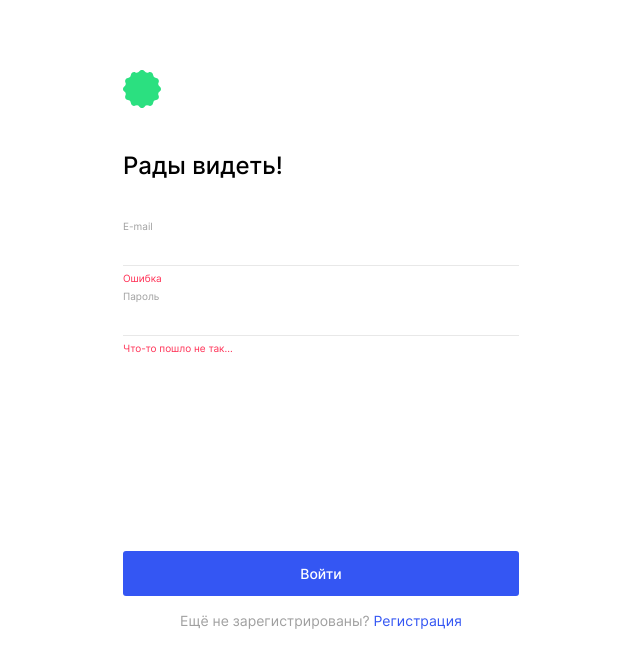
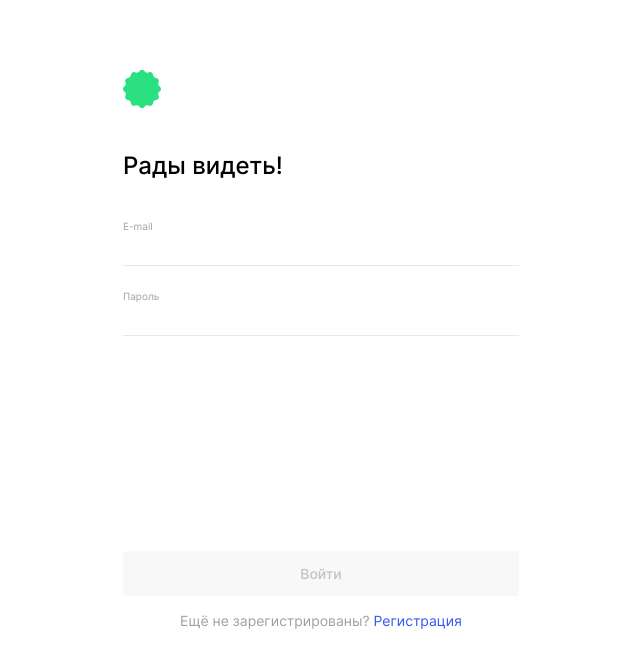
Before and after one commit to NataliaBaeva20/movies-explorer-frontend, a React (Create React App) app: page /signin in a window 1280 px wide. Shown: the top 668 px of the page, without its empty margins (319-959 px from the left). Built offline with nearby package versions, Linux system fonts and the light colour scheme; no server answers.

Commit message:
feat: валидация компонентов авторизации и регистрации

```diff
--- a/src/components/App/App.js
+++ b/src/components/App/App.js
@@ -13,7 +13,7 @@ import PageNotFound from '../PageNotFound/PageNotFound';
 import Profile from '../Profile/Profile';
 
 function App() {
-  const [loggedIn, setLoggedIn] = React.useState(true);
+  const [loggedIn, setLoggedIn] = React.useState(false);
   const [apiMoviesList, setApiMoviesList] = React.useState([]);
   const [movies, setMovies] = React.useState([]);
   const [savedMovies, setSavedMovies] = React.useState([]);
@@ -26,18 +26,18 @@ function App() {
     getInitialMovies()
     .then((data) => {
       setApiMoviesList(data);
-      console.log(data)
+      // console.log(data)
     })
     .catch(err => {
       setErrorServer(true);
-      console.log(err);
+      // console.log(err);
     });
 
     mainApi.getMyMovies(token)
       .then(data => {
         setSavedMovies(data);
         localStorage.setItem('savedMovies', JSON.stringify(data));
-        console.log(data);
+        // console.log(data);
       });
   }, []);
 
@@ -90,9 +90,13 @@ function App() {
       })
   }
 
+  function handelRegisterUser() {
+
+  }
+
   React.useEffect(() => {
     setMovies(JSON.parse(localStorage.getItem('movies')));
-    console.log(JSON.parse(localStorage.getItem('movies')))
+    // console.log(JSON.parse(localStorage.getItem('movies')));
   }, []);
 
   return (
@@ -110,7 +114,7 @@ function App() {
         <Route path="/profile">
           <Profile loggedIn={loggedIn} />
         </Route>
-        <Route path="/signup">
+        <Route path="/signup" onRegister={handelRegisterUser}>
           <Register />
         </Route>
         <Route path="/signin">
--- a/src/components/Authorization/Authorization.css
+++ b/src/components/Authorization/Authorization.css
@@ -74,6 +74,13 @@
   cursor: pointer;
 }
 
+.form__btn:disabled {
+  background: #F8F8F8;
+  color: #C2C2C2;
+  cursor: default;
+  opacity: 1;
+}
+
 .auth__subtitle {
   font-weight: 400;
   font-size: 14px;
--- a/src/components/Authorization/Authorization.js
+++ b/src/components/Authorization/Authorization.js
@@ -1,5 +1,4 @@
 import './Authorization.css';
-
 
 function Authorization(props) {
   return (
--- a/src/components/Login/Login.js
+++ b/src/components/Login/Login.js
@@ -4,22 +4,25 @@ import './Login.css';
 
 import Logo from '../Logo/Logo';
 import Authorization from '../Authorization/Authorization';
+import { useFormWithValidation } from '../../hooks/useFormWithValidation';
 
 function Login() {
+  const {values, handleChange, errors, isValid, resetForm} = useFormWithValidation();
+
   return (
     <section className="login">
       <Logo />
 
       <Authorization title="Рады видеть!" name="login">
         <p className="form__input-text">E-mail</p>
-        <input id="email-user" type="url" name="email" className="form__input" required />
-        <span className="form__error email-user-error">Ошибка</span>
+        <input value={values.email} onChange={handleChange} type="email" name="email" className="form__input" required />
+        <span className="form__error">{errors.email}</span>
 
         <p className="form__input-text">Пароль</p>
-        <input id="password" type="password" name="password" className="form__input" required />
-        <span className="form__error password-error">Что-то пошло не так...</span>
+        <input value={values.password} onChange={handleChange} type="password" name="password" className="form__input" required />
+        <span className="form__error">{errors.password}</span>
 
-        <button type="submit" className="form__btn login__bnt">Войти</button>
+        <button type="submit" className="form__btn login__bnt" disabled={!isValid}>Войти</button>
       </Authorization>
 
       <p className="auth__subtitle">Ещё не зарегистрированы? <Link to="/signup" className="auth__link">Регистрация</Link></p>
--- a/src/components/Register/Register.js
+++ b/src/components/Register/Register.js
@@ -4,26 +4,29 @@ import './Register.css';
 
 import Logo from '../Logo/Logo';
 import Authorization from '../Authorization/Authorization';
+import { useFormWithValidation } from '../../hooks/useFormWithValidation';
 
 function Register() {
+  const {values, handleChange, errors, isValid, resetForm} = useFormWithValidation();
+
   return (
     <section className="register">
       <Logo />
 
       <Authorization title="Добро пожаловать!" name="register">
         <p className="form__input-text">Имя</p>
-        <input id="name" type="text" name="name" className="form__input" required minLength="2" maxLength="30" />
-        <span className="form__error name-error"></span>
+          <input value={values.name} onChange={handleChange} type="text" name="name" className="form__input" required minLength="2" maxLength="30" pattern="[a-zA-Zа-яА-ЯёЁ\- ]{1,}" />
+          <span className="form__error">{errors.name}</span>
 
-        <p className="form__input-text">E-mail</p>
-        <input id="email-user" type="url" name="email" className="form__input" required />
-        <span className="form__error email-user-error"></span>
+          <p className="form__input-text">E-mail</p>
+          <input value={values.email} onChange={handleChange} type="email" name="email" className="form__input" required />
+          <span className="form__error">{errors.email}</span>
 
-        <p className="form__input-text">Пароль</p>
-        <input id="password" type="password" name="password" className="form__input" required />
-        <span className="form__error password-error">Что-то пошло не так...</span>
+          <p className="form__input-text">Пароль</p>
+          <input value={values.password} onChange={handleChange} type="password" name="password" className="form__input" required />
+          <span className="form__error">{errors.password}</span>
 
-        <button type="submit" className="form__btn">Зарегистрироваться</button>
+          <button type="submit" className="form__btn" disabled={!isValid}>Зарегистрироваться</button>
       </Authorization>
 
       <p className="auth__subtitle">Уже зарегистрированы? <Link to="/signin" className="auth__link">Войти</Link></p>
--- /dev/null
+++ b/src/hooks/useFormWithValidation.js
@@ -0,0 +1,27 @@
+import React, { useCallback } from 'react';
+
+export function useFormWithValidation() {
+  const [values, setValues] = React.useState({});
+  const [errors, setErrors] = React.useState({});
+  const [isValid, setIsValid] = React.useState(false);
+
+  const handleChange = (e) => {
+    const target = e.target;
+    const name = target.name;
+    const value = target.value;
+    setValues({...values, [name]: value});
+    setErrors({...errors, [name]: target.validationMessage });
+    setIsValid(target.closest("form").checkValidity());
+  };
+
+  const resetForm = useCallback(
+    (newValues = {}, newErrors = {}, newIsValid = false) => {
+      setValues(newValues);
+      setErrors(newErrors);
+      setIsValid(newIsValid);
+    },
+    [setValues, setErrors, setIsValid]
+  );
+
+  return { values, handleChange, errors, isValid, resetForm };
+}
```
